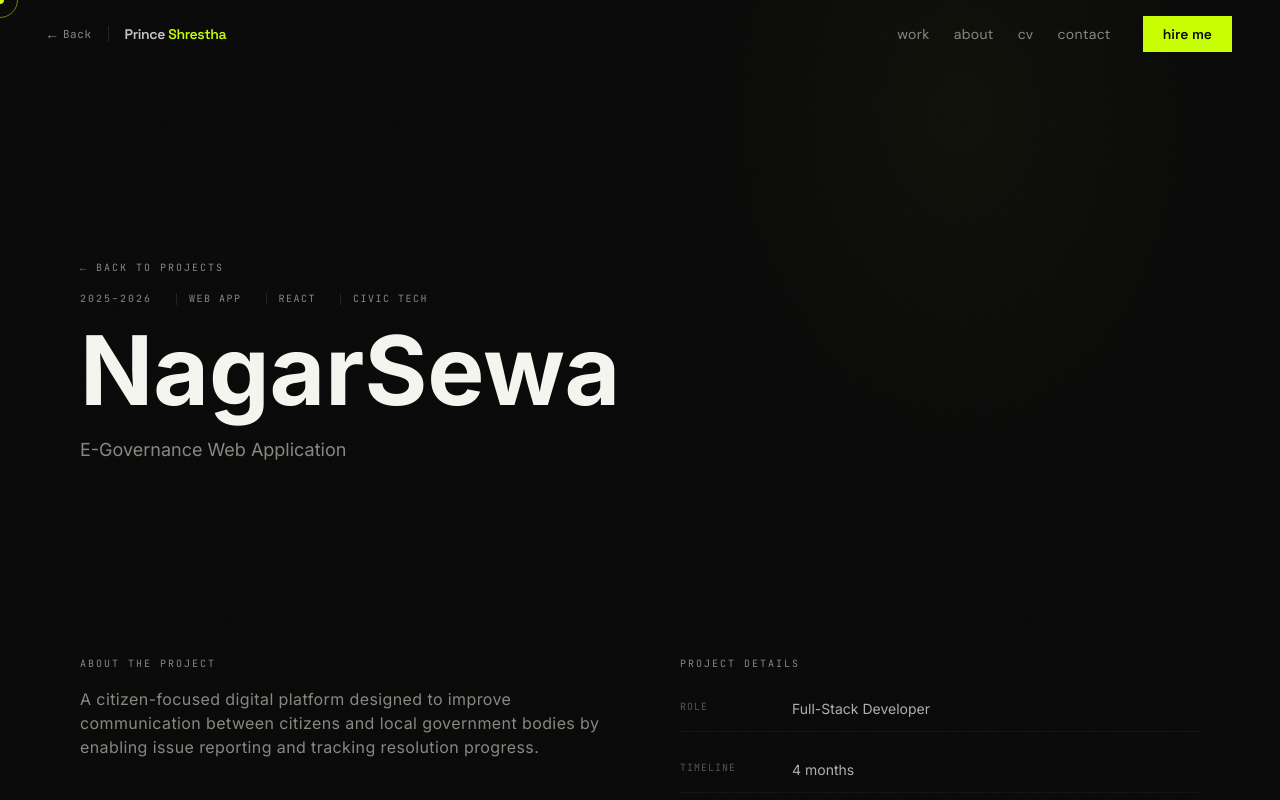
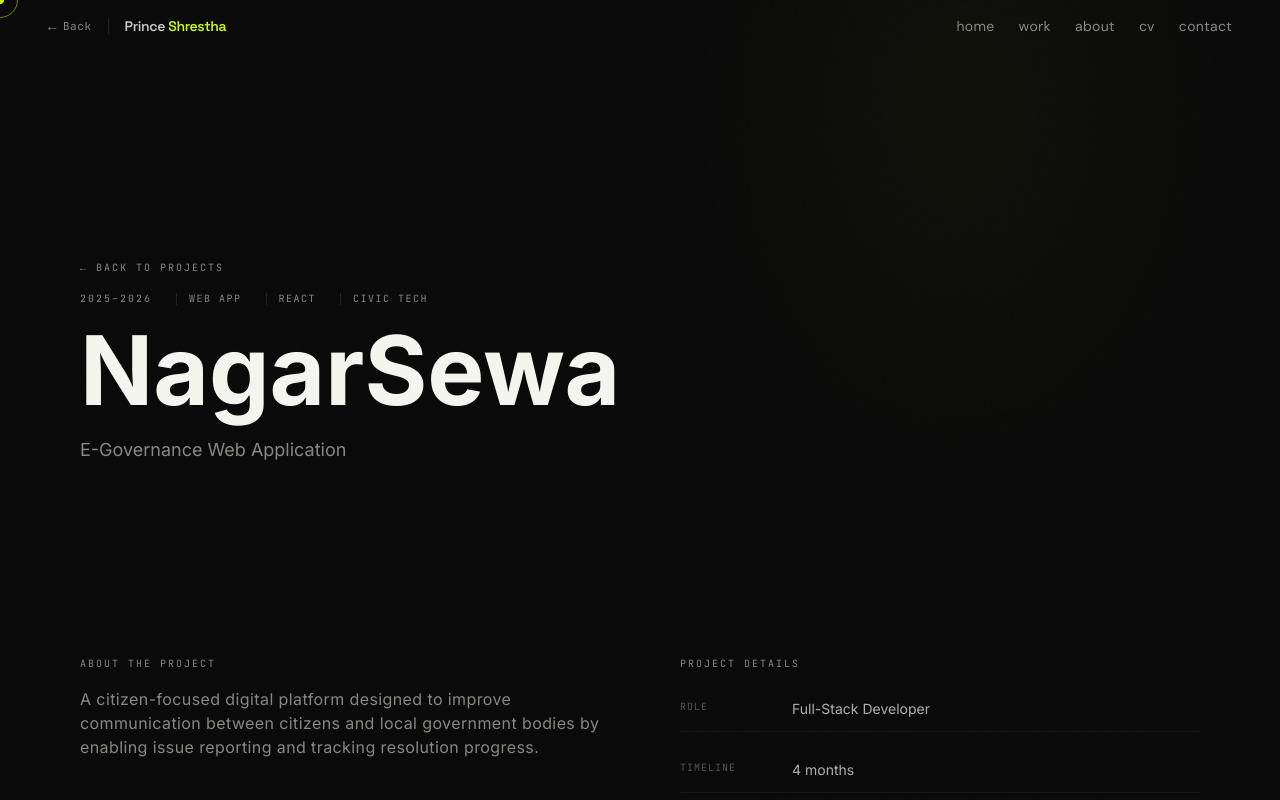
Before and after one commit to PRINCEZ110/Portfolio, a React (Vite) app in the folder prince-portfolio/: page /work/nagarsewa in a window 1280 px wide. Shown: the top 800 px of the page. Built offline with nearby package versions, Linux system fonts and the light colour scheme.

Commit message:
Remove hire me, add home link to project navbar

```diff
--- a/prince-portfolio/src/components/ProjectNavbar.jsx
+++ b/prince-portfolio/src/components/ProjectNavbar.jsx
@@ -3,6 +3,7 @@ import { useLocation, useNavigate } from 'react-router-dom';
 import { motion, AnimatePresence } from 'framer-motion';
 
 const links = [
+  { label: 'home', href: '/' },
   { label: 'work', href: '/#work' },
   { label: 'about', href: '/#about' },
   { label: 'cv', href: '/#cv' },
@@ -63,12 +64,6 @@ export default function ProjectNavbar() {
             {l.label}
           </button>
         ))}
-        <button
-          onClick={() => handleNav('/#contact')}
-          className="ml-2 bg-accent text-ink text-sm font-display font-semibold px-5 py-2 hover:bg-snow transition-colors duration-200"
-        >
-          hire me
-        </button>
       </nav>
 
       {/* Mobile hamburger */}
@@ -93,12 +88,6 @@ export default function ProjectNavbar() {
                 {l.label}
               </button>
             ))}
-            <button
-              onClick={() => handleNav('/#contact')}
-              className="bg-accent text-ink font-display font-bold px-8 py-3"
-            >
-              hire me
-            </button>
           </motion.div>
         )}
       </AnimatePresence>
```
